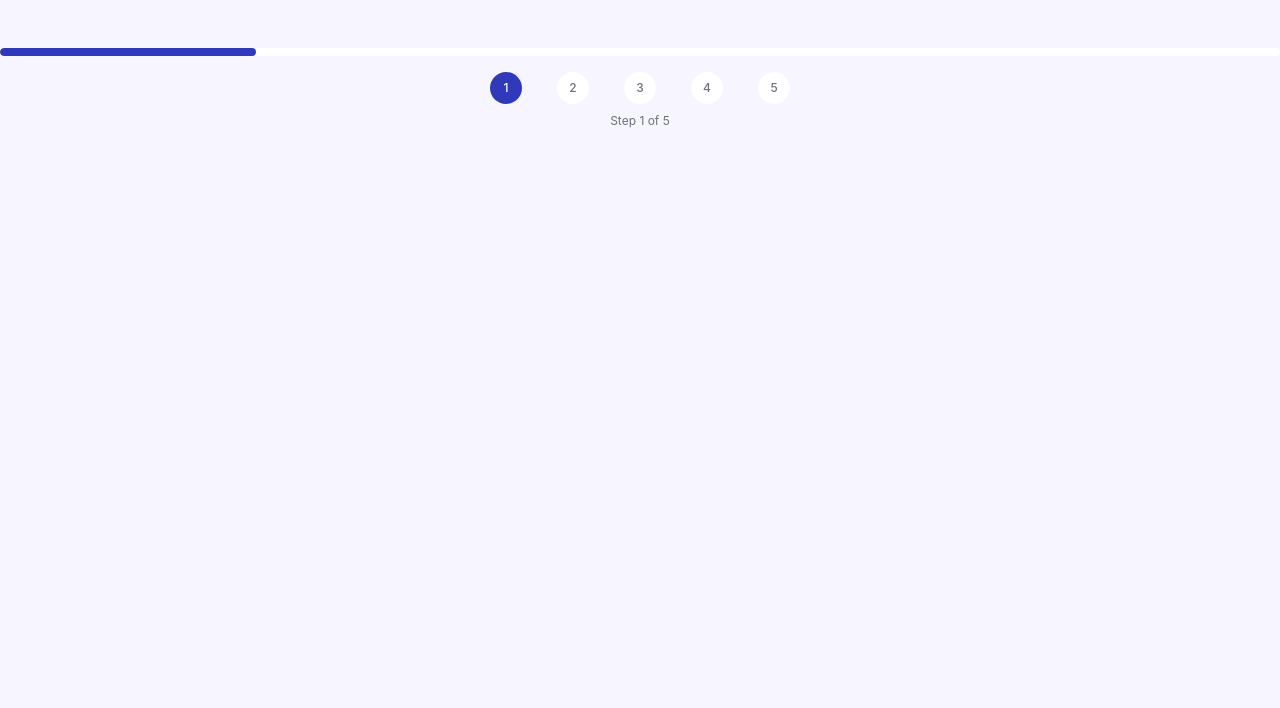
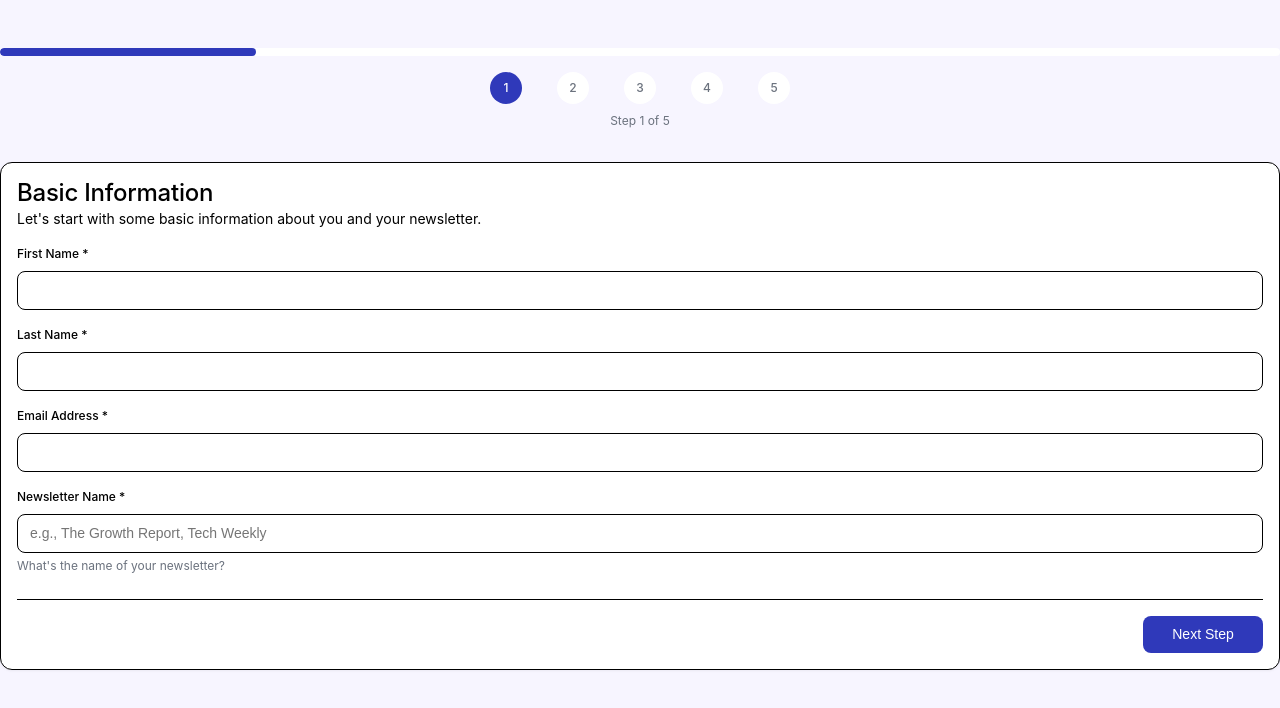
Before and after one commit to ejwhite7/newsletter-growth-audit-tool, a website: page index.html in a window 1280 px wide. Drawn offline with Linux system fonts and the light colour scheme; a web font is replaced by a local one.

Commit message:
Fix form loading issues - Add missing formContainer div that StepManager needs - Remove duplicate DOMContentLoaded event listener - Add debugging logs to track initialization process - Ensure proper async loading order for components and steps

```diff
--- a/app.js
+++ b/app.js
@@ -6,18 +6,7 @@ window.nextStep = () => StepManager.nextStep();
 window.prevStep = () => StepManager.prevStep();
 window.generateAudit = () => AuditGenerator.generateAudit();
 
-// Initialize app when DOM is loaded
-document.addEventListener('DOMContentLoaded', () => {
-  // Initialize abandonment tracking
-  if (window.CustomerIOTracker) {
-    CustomerIOTracker.initializeAbandonmentTracking();
-  }
-
-  // Initialize component loading
-  if (window.ComponentLoader) {
-    ComponentLoader.loadAllComponents();
-  }
-});
+// Note: Main initialization is handled at the bottom of this file
 
 // Custom input toggle functions
 window.toggleCustomSubscriberInput = () => {
@@ -416,6 +405,8 @@ window.AuditGenerator = AuditGenerator;
 
 // Initialize application
 document.addEventListener('DOMContentLoaded', async () => {
+  console.log('DOM loaded, starting initialization...');
+
   if (window.cioanalytics) {
     // Test basic functionality
     try {
@@ -426,14 +417,29 @@ document.addEventListener('DOMContentLoaded', async () => {
   }
 
   // Initialize Customer.io abandonment tracking
-  CustomerIOTracker.initializeAbandonmentTracking();
+  if (window.CustomerIOTracker) {
+    CustomerIOTracker.initializeAbandonmentTracking();
+  }
 
   // Load all static components
-  await ComponentLoader.loadAllComponents();
+  console.log('Loading static components...');
+  if (window.ComponentLoader) {
+    await ComponentLoader.loadAllComponents();
+  }
 
   // Load the first step
-  await StepManager.loadStep(1);
+  console.log('Loading first step...');
+  if (window.StepManager) {
+    await StepManager.loadStep(1);
+    console.log('First step loaded successfully');
+  } else {
+    console.error('StepManager not available');
+  }
 
   // Initialize progress
-  ProgressManager.updateProgress(1, StepManager.totalSteps);
+  if (window.ProgressManager) {
+    ProgressManager.updateProgress(1, StepManager.totalSteps);
+  }
+
+  console.log('Initialization complete');
 });
--- a/index.html
+++ b/index.html
@@ -47,6 +47,9 @@
             <!-- Step Content Container -->
             <div id="step-container"></div>
 
+            <!-- Form Container for Dynamic Content -->
+            <div id="formContainer"></div>
+
             <!-- Audit Results Container -->
             <div id="audit-container" style="display: none;"></div>
             <div id="auditComponent" style="display: none;"></div>
```
